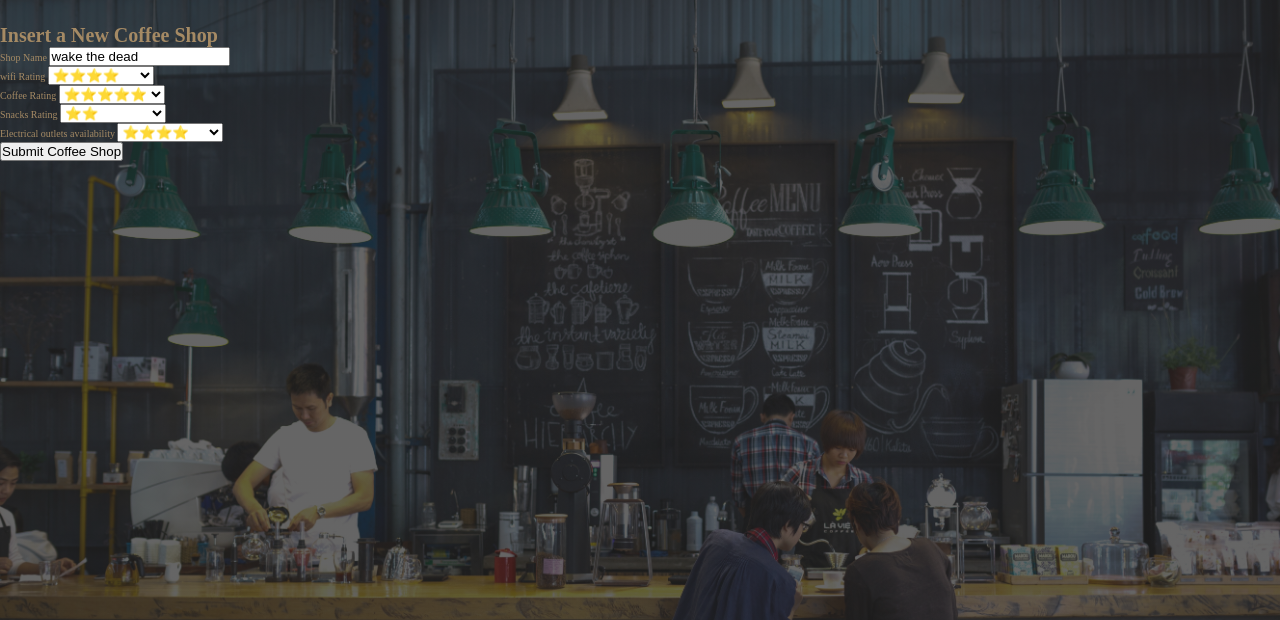
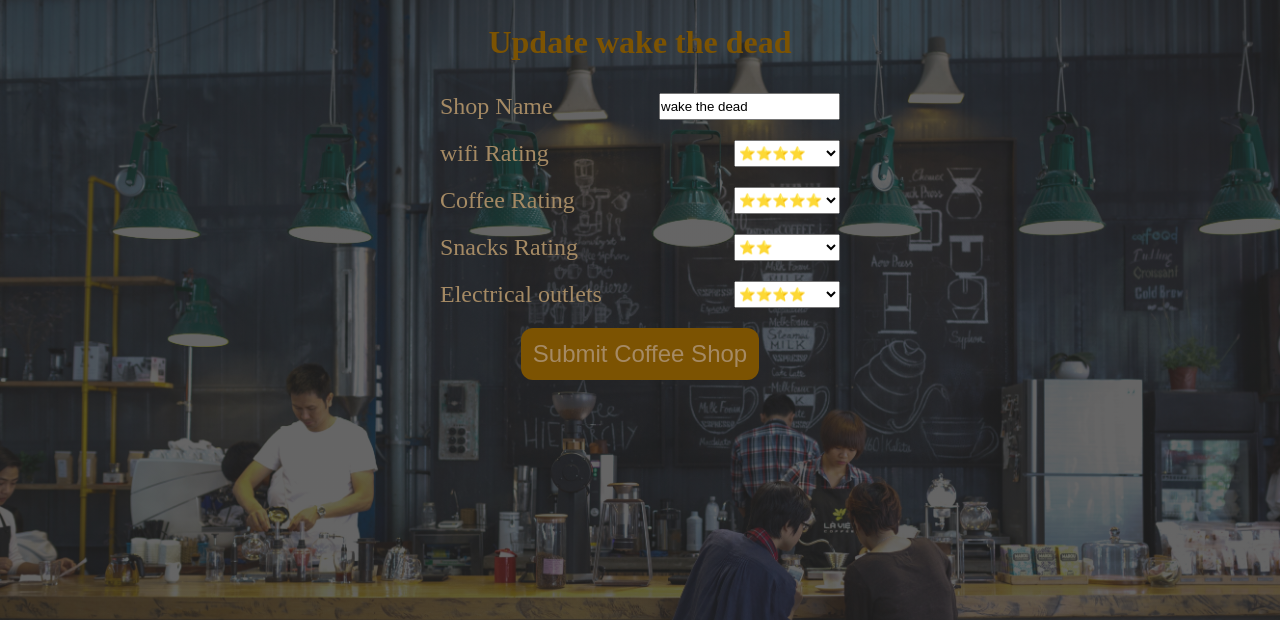
Before and after one commit to Cswish24/coffee_shop_ratings_website, a Flask app: page /edit_shop/1 in a window 1280 px wide. Shown: the part 55-675 px from the top of the page. Run offline with Flask 2, Linux system fonts and the light colour scheme; data comes from the database, SQL or seed files in the repository; both versions use the stored data as it was after the commit; some libraries are stand-ins or nearby versions.

Commit message:
Add view.html, complete create_shop.html get rid of wtf-forms usage for posts, create error message for unfilled fields for posting or patching a shop

```diff
--- a/main.py
+++ b/main.py
@@ -1,6 +1,9 @@
 import os
+from click import edit
+
+from sqlalchemy import false
 from forms import CreateShopForm
-from flask import Flask, render_template, redirect, url_for, flash
+from flask import Flask, render_template, redirect, url_for, flash, request
 from flask_bootstrap import Bootstrap
 from flask_sqlalchemy import SQLAlchemy
 
@@ -16,11 +19,11 @@ class Cafe(db.Model):
     __tablename__ = "Coffee Shops"
     id = db.Column(db.Integer, primary_key=True)
     shop_name = db.Column(db.String(30), nullable=False)
-    wifi = db.Column(db.String(10), nullable=True)
-    coffee = db.Column(db.String(10), nullable=True)
-    snacks = db.Column(db.String(10), nullable=True)
-    electrical_outlets = db.Column(db.String(10), nullable=True)
-    overall = db.Column(db.String(10), nullable=True)
+    wifi = db.Column(db.String(10), nullable=False)
+    coffee = db.Column(db.String(10), nullable=False)
+    snacks = db.Column(db.String(10), nullable=False)
+    electrical_outlets = db.Column(db.String(10), nullable=False)
+    overall = db.Column(db.String(10), nullable=False)
 
 db.create_all()
 
@@ -33,54 +36,102 @@ def home():
 
 @app.route('/add_shop', methods=['GET', 'POST'])
 def add_shop():
-    form = CreateShopForm()
-    if form.validate_on_submit():
-        w = float(len(form.wifi.data))
-        x = float(len(form.coffee.data))
-        y = float(len(form.snacks.data))
-        z = float(len(form.electrical_outlets.data))
+    # form = CreateShopForm()
+    shop =[]
+
+
+    # if form.validate_on_submit():
+    #     w = float(len(form.wifi.data))
+    #     x = float(len(form.coffee.data))
+    #     y = float(len(form.snacks.data))
+    #     z = float(len(form.electrical_outlets.data))
+
+    #     overall_rating = round((w + x + y + z)/4)
+    #     overall = overall_rating * "⭐"
+
+    #     new_shop = Cafe(
+    #         shop_name=form.shop_name.data,
+    #         wifi=form.wifi.data,
+    #         coffee=form.coffee.data,
+    #         snacks=form.snacks.data,
+    #         electrical_outlets=form.electrical_outlets.data,
+    #         overall=overall
+    #     )
+    if request.method == 'POST':
+        if request.form['shop_name'] == "" or request.form['wifi'] == "" or request.form['coffee'] == "" or request.form['snacks'] == "" or request.form['electrical_outlets'] == "":
+            error = "Please fill out all fields before submitting form"
+            return render_template("create_shop.html", shop=shop, error=error)
+
+        w = float(len(request.form['wifi']))
+        x = float(len(request.form['coffee']))
+        y = float(len(request.form['snacks']))
+        z = float(len(request.form['electrical_outlets']))
 
         overall_rating = round((w + x + y + z)/4)
         overall = overall_rating * "⭐"
 
         new_shop = Cafe(
-            shop_name=form.shop_name.data,
-            wifi=form.wifi.data,
-            coffee=form.coffee.data,
-            snacks=form.snacks.data,
-            electrical_outlets=form.electrical_outlets.data,
+            shop_name=request.form['shop_name'],
+            wifi=request.form['wifi'],
+            coffee=request.form['coffee'],
+            snacks=request.form['snacks'],
+            electrical_outlets=request.form['electrical_outlets'],
             overall=overall
         )
         db.session.add(new_shop)
         db.session.commit()
         return redirect(url_for("home"))
-    return render_template("create_shop.html", form=form)
+    return render_template("create_shop.html", shop=shop)
 
 
 @app.route('/shop_view/<int:shop_id>')
-def view_shop():
-    pass
+def view_shop(shop_id):
+    shop = Cafe.query.get(shop_id)
+    return render_template("view.html", shop=shop)
 
 
 @app.route('/edit_shop/<int:shop_id>', methods=['GET', 'POST'])
 def edit_shop(shop_id):
     shop = Cafe.query.get(shop_id)
-    edit_form = CreateShopForm(
-        shop_name=shop.shop_name,
-        wifi=shop.wifi,
-        coffee=shop.coffee,
-        snacks=shop.snacks,
-        electrical_outlets=shop.electrical_outlets,
-    )
-    if edit_form.validate_on_submit():
-        shop.shop_name = edit_form.shop_name.data
-        shop.wifi = edit_form.wifi.data
-        shop.coffee = edit_form.coffee.data
-        shop.snacks = edit_form.snacks.data
-        shop.electrical_outlets = edit_form.electrical_outlets.data
+    # edit_form = CreateShopForm()
+
+    if request.method == 'POST':
+        if request.form['shop_name'] == "" or request.form['wifi'] == "" or request.form['coffee'] == "" or request.form['snacks'] == "" or request.form['electrical_outlets'] == "":
+            error = "Please fill out all fields before submitting form"
+            return render_template("create_shop.html", edit=True, shop=shop, error=error)
+
+
+        w = float(len(request.form['wifi']))
+        x = float(len(request.form['coffee']))
+        y = float(len(request.form['snacks']))
+        z = float(len(request.form['electrical_outlets']))
+
+        overall_rating = round((w + x + y + z)/4)
+        overall = overall_rating * "⭐"
+
+        shop.shop_name=request.form['shop_name']
+        shop.wifi=request.form['wifi']
+        shop.coffee=request.form['coffee']
+        shop.snacks=request.form['snacks']
+        shop.electrical_outlets=request.form['electrical_outlets']
+        shop.overall=overall
+
         db.session.commit()
         return redirect(url_for("home"))
-    return render_template("create_shop.html", form=edit_form)
+    return render_template("create_shop.html", edit=True, shop=shop)
+
+    # if edit_form.validate_on_submit():
+    #     shop.shop_name = edit_form.shop_name.data
+    #     shop.wifi = edit_form.wifi.data
+    #     shop.coffee = edit_form.coffee.data
+    #     shop.snacks = edit_form.snacks.data
+    #     shop.electrical_outlets = edit_form.electrical_outlets.data
+
+    #     w = float(len(edit_form.wifi.data))
+    #     x = float(len(edit_form.coffee.data))
+    #     y = float(len(edit_form.snacks.data))
+    #     z = float(len(edit_form.electrical_outlets.data))
+
 #validate on submit works for patches to
 
 
--- a/static/css/general.css
+++ b/static/css/general.css
@@ -100,6 +100,7 @@ main {
   display: grid;
   grid-template-columns: 1fr 1fr;
   padding: 0 8rem;
+  justify-self: center;
 }
 
 .shop-list{
@@ -111,11 +112,11 @@ main {
     rgba(36, 36, 36, 0.3)
   );
   border-radius: 12px;
+  margin-left: 16rem;
 
 }
 
 .list-header {
-  align-self: center;
   font-size: 3.2rem;
   margin-bottom: 2.4rem;
 }
@@ -169,3 +170,64 @@ div .add-button:active {
   color: #7c5302;
   background-color: #a58a64;
 }
+
+.add-button,
+.add-button {
+  background-color: #7c5302;
+  color: #a58a64;
+  padding: 1.2rem;
+  font-size: 2.4rem;
+  border-radius: 12px;
+  align-self: center;
+  width: fit-content;
+  border: none;
+
+}
+
+.add-button:hover,
+.add-button:active {
+  color: #7c5302;
+  background-color: #a58a64;
+}
+
+.flex-container {
+  display: flex;
+  flex-direction: column;
+  align-items: center;
+}
+
+
+.form-group {
+  display: flex;
+  justify-content: space-between;
+  width: 40rem;
+  font-size: 2.4rem;
+  margin-bottom: 2rem;
+
+}
+
+.translate {
+
+}
+
+.shop-atr {
+  margin-right: 2rem;
+  font-size: 2.4rem;
+  margin-bottom: 2rem;
+  transform: translateX(20%);
+}
+
+.shop-rating {
+  font-size: 1.8rem;
+  transform: translateX(20%);
+}
+
+.center {
+  justify-self: center;
+  grid-column: 1/-1;
+
+}
+
+.error {
+  color: red;
+}
--- a/templates/create_shop.html
+++ b/templates/create_shop.html
@@ -1,20 +1,48 @@
-{% include "header.html" %} {% import "bootstrap/wtf.html" as wtf %} {% block
-content %} {% if edit_form %}
-<h1>Update Coffee Shop</h1>
+{% include "header.html" %}
+{% import "bootstrap/wtf.html" as wtf %}
+
+{% block content %}
+
+{% if edit %}
+<h2 class="subheading">Update {{shop.shop_name}}</h2>
+<div class="flex-container">
+  {% if error %}
+    <h2 class="subheading error">{{error}}</h2>
+  {% endif %}
+
+  <form action="/edit_shop/{{shop.id}}" method="post"
+  class="form" role="form" novalidate>
 {% else %}
-<h1>Insert a New Coffee Shop</h1>
-{% endif %} {{ wtf.quick_form(form, novalidate=True, button_map={"submit":
-"primary"}) }} {% endblock content %}
+<h2 class="subheading">Insert a New Coffee Shop</h2>
+{% if error %}
+<h2 class="subheading error">{{error}}</h2>
+{% endif %}
+<div class="flex-container">
 
+  <form action="/add_shop" method="post"
+  class="form" role="form" novalidate>
+{% endif %}
 
-<!-- <div>
-  <label for="select-where">Where did you hear from us?</label>
-  <select id="select-where" required>
-    <option value="">Please choose one option:</option>
-    <option value="friends">Friends and family</option>
-    <option value="youtube">YouTube video</option>
-    <option value="podcast">Podcast</option>
-    <option value="ad">Facebook ad</option>
-    <option value="others">Others</option>
-  </select>
-</div> -->
+    <div class="flex-container">
+      <input id="csrf_token" name="csrf_token" type="hidden" value="ImMxMGFmMmQ0Y2ZiMDhmMzQ5ODc5NmQyNDEyZGU5N2U2YzU0ODgwMzQi.YqdjvQ.d82ymLrhpGgKRxadENcPjHIBodI">
+      <div class="form-group  required"><label class="control-label" for="shop_name">Shop Name</label> <input class="form-control" id="shop_name" name="shop_name" required type="text" placeholder="{{shop.shop_name}}" value="{{shop.shop_name}}">
+      </div>
+    <div class="form-group "><label class="control-label" for="wifi">wifi Rating</label>
+              <select class="form-control" id="wifi" name="wifi"><option value="{{shop.wifi}}" selected hidden>{{shop.wifi}}</option><option value="⭐">⭐</option><option value="⭐⭐">⭐⭐</option><option value="⭐⭐⭐">⭐⭐⭐</option><option value="⭐⭐⭐⭐">⭐⭐⭐⭐</option><option value="⭐⭐⭐⭐⭐">⭐⭐⭐⭐⭐</option></select>
+      </div>
+    <div class="form-group "><label class="control-label" for="coffee">Coffee Rating</label>
+              <select class="form-control" id="coffee" name="coffee" required><option value="{{shop.coffee}}" selected hidden>{{shop.coffee}}</option><option value="⭐">⭐</option><option value="⭐⭐">⭐⭐</option><option value="⭐⭐⭐">⭐⭐⭐</option><option value="⭐⭐⭐⭐">⭐⭐⭐⭐</option><option value="⭐⭐⭐⭐⭐">⭐⭐⭐⭐⭐</option></select>
+      </div>
+    <div class="form-group "><label class="control-label" for="snacks">Snacks Rating</label>
+              <select class="form-control" id="snacks" name="snacks"><option value="{{shop.snacks}}" selected hidden>{{shop.snacks}}</option><option value="⭐">⭐</option><option value="⭐⭐">⭐⭐</option><option value="⭐⭐⭐">⭐⭐⭐</option><option value="⭐⭐⭐⭐">⭐⭐⭐⭐</option><option value="⭐⭐⭐⭐⭐">⭐⭐⭐⭐⭐</option></select>
+      </div>
+    <div class="form-group "><label class="control-label" for="electrical_outlets">Electrical outlets</label>
+              <select class="form-control" id="electrical_outlets" name="electrical_outlets"><option value="{{shop.electrical_outlets}}" selected hidden>{{shop.electrical_outlets}}</option><option value="⭐">⭐</option><option value="⭐⭐">⭐⭐</option><option value="⭐⭐⭐">⭐⭐⭐</option><option value="⭐⭐⭐⭐">⭐⭐⭐⭐</option><option value="⭐⭐⭐⭐⭐">⭐⭐⭐⭐⭐</option></select>
+      </div>
+
+        <input class="add-button" id="submit" name="submit" type="submit" value="Submit Coffee Shop">
+</div>
+</form>
+</div>
+
+{% endblock content %}
--- a/templates/index.html
+++ b/templates/index.html
@@ -8,7 +8,7 @@
   <div class="main-container">
     <div class="shop-list">
       <h3 class="list-header">Shops in San Marcos Area</h3>
-      {% for shop in shops%}
+      {% for shop in shops %}
         <div class="shops">
           <a class="shop-link" href="{{url_for('view_shop', shop_id=shop.id)}}">{{shop.shop_name}}</a>
         {{shop.overall}}
```
Also changed, not shown: templates/update_shop.html (deleted, +0 -10 lines), cafe.db.
